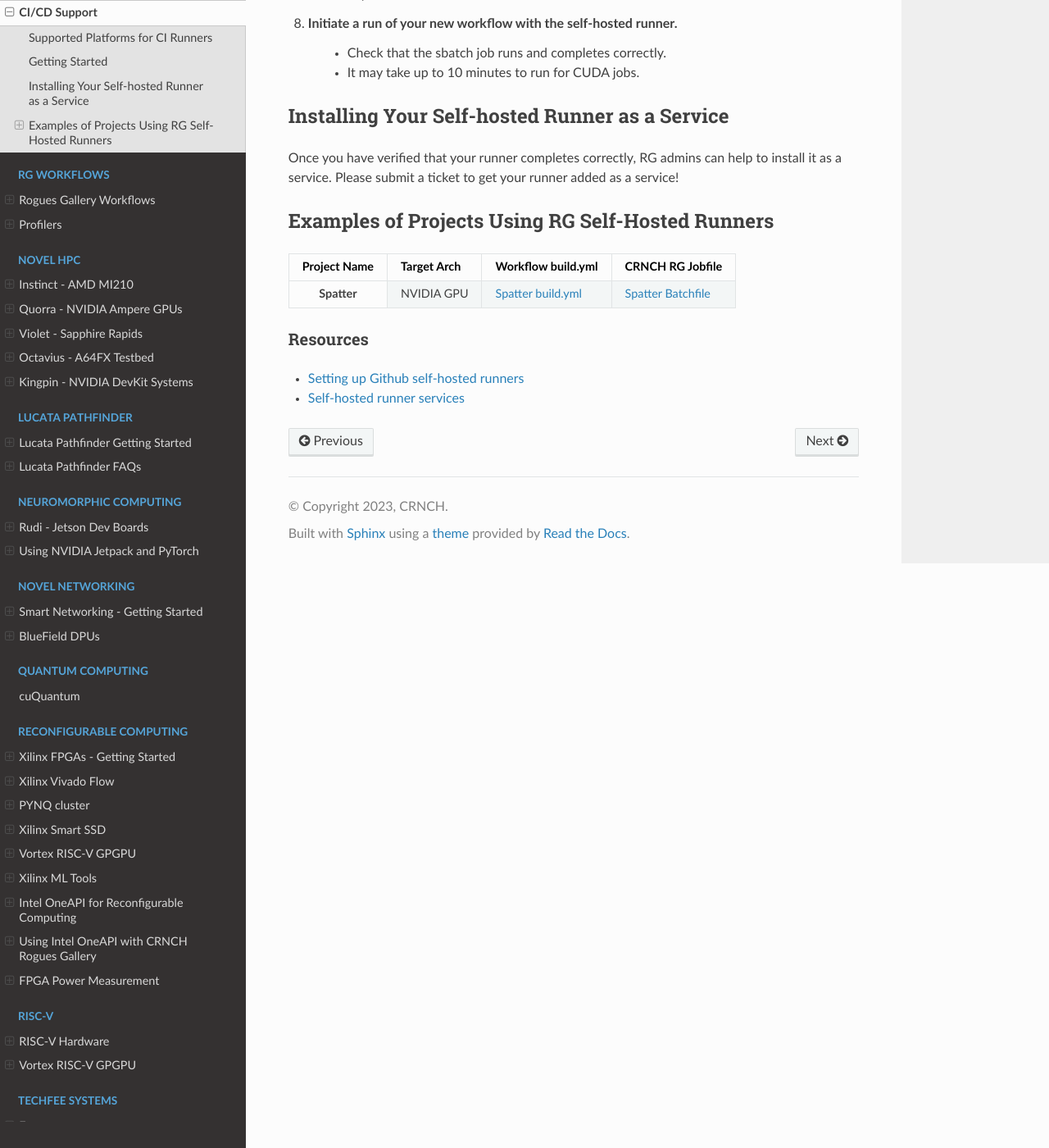
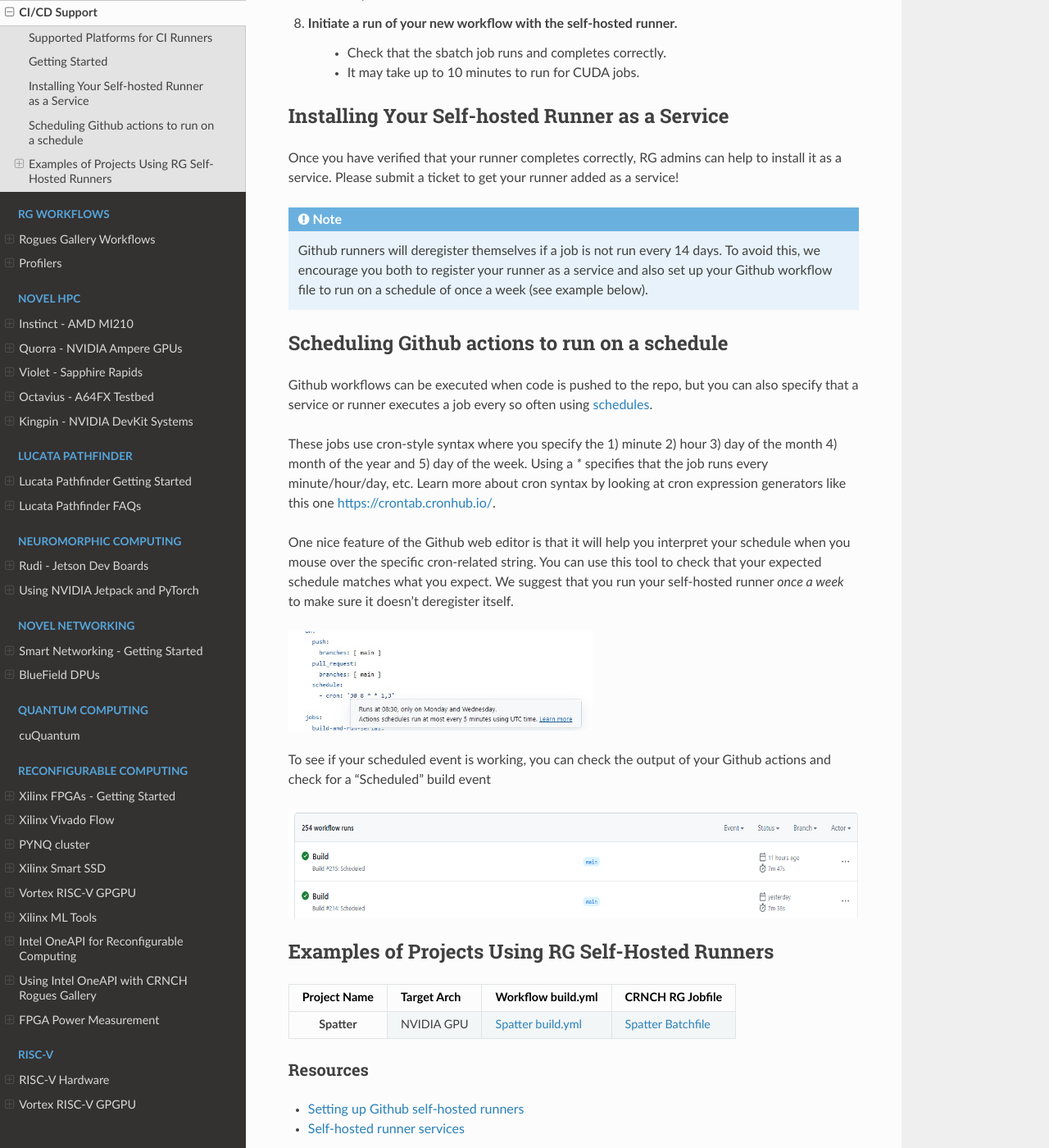
Before and after one commit to gt-crnch-rg/read-the-docs, a Sphinx documentation site: the page built from docs/general/ci-runners.rst, in a window 1280 px wide and 1400 px high, scrolled down 1918 px. Shown: the whole window at 82% size. Built offline with Sphinx 7.4.7 and the Read the Docs theme 2.0.0, drawn with Linux system fonts in a browser that asks for light colours; pages that are not in the unit, such as notebooks, are missing from menus.

Commit message:
Update ci-runners.rst

```diff
--- a/docs/general/ci-runners.rst
+++ b/docs/general/ci-runners.rst
@@ -47,6 +47,28 @@ Installing Your Self-hosted Runner as a Service
 -----------------------------------------------
 Once you have verified that your runner completes correctly, RG admins can help to install it as a service. Please submit a ticket to get your runner added as a service!
 
+.. note::
+
+    Github runners will deregister themselves if a job is not run every 14 days. To avoid this, we encourage you both to register your runner as a service and also set up your Github workflow file to run on a schedule of once a week (see example below).
+
+Scheduling Github actions to run on a schedule
+----------------------------------------------
+Github workflows can be executed when code is pushed to the repo, but you can also specify that a service or runner executes a job every so often using `schedules <https://docs.github.com/en/actions/using-workflows/workflow-syntax-for-github-actions#onschedule>`__.
+
+These jobs use cron-style syntax where you specify the 1) minute 2) hour 3) day of the month 4) month of the year and 5) day of the week. Using a `*` specifies that the job runs every minute/hour/day, etc. Learn more about cron syntax by looking at cron expression generators like this one `<https://crontab.cronhub.io/>`__.
+
+One nice feature of the Github web editor is that it will help you interpret your schedule when you mouse over the specific cron-related string. You can use this tool to check that your expected schedule matches what you expect. We suggest that you run your self-hosted runner *once a week* to make sure it doesn't deregister itself.
+
+.. figure:: ../figures/general/ci_cd/github_schedule_run.jpg
+   :alt: Github CI/CD Workflow Schedule
+   :scale: 60
+
+To see if your scheduled event is working, you can check the output of your Github actions and check for a "Scheduled" build event
+
+.. figure:: ../figures/general/ci_cd/github_scheduled_run_output.png
+   :alt: Github CI/CD Scheduled Action Output
+   :scale: 60
+
 Examples of Projects Using RG Self-Hosted Runners
 -------------------------------------------------
 
```
